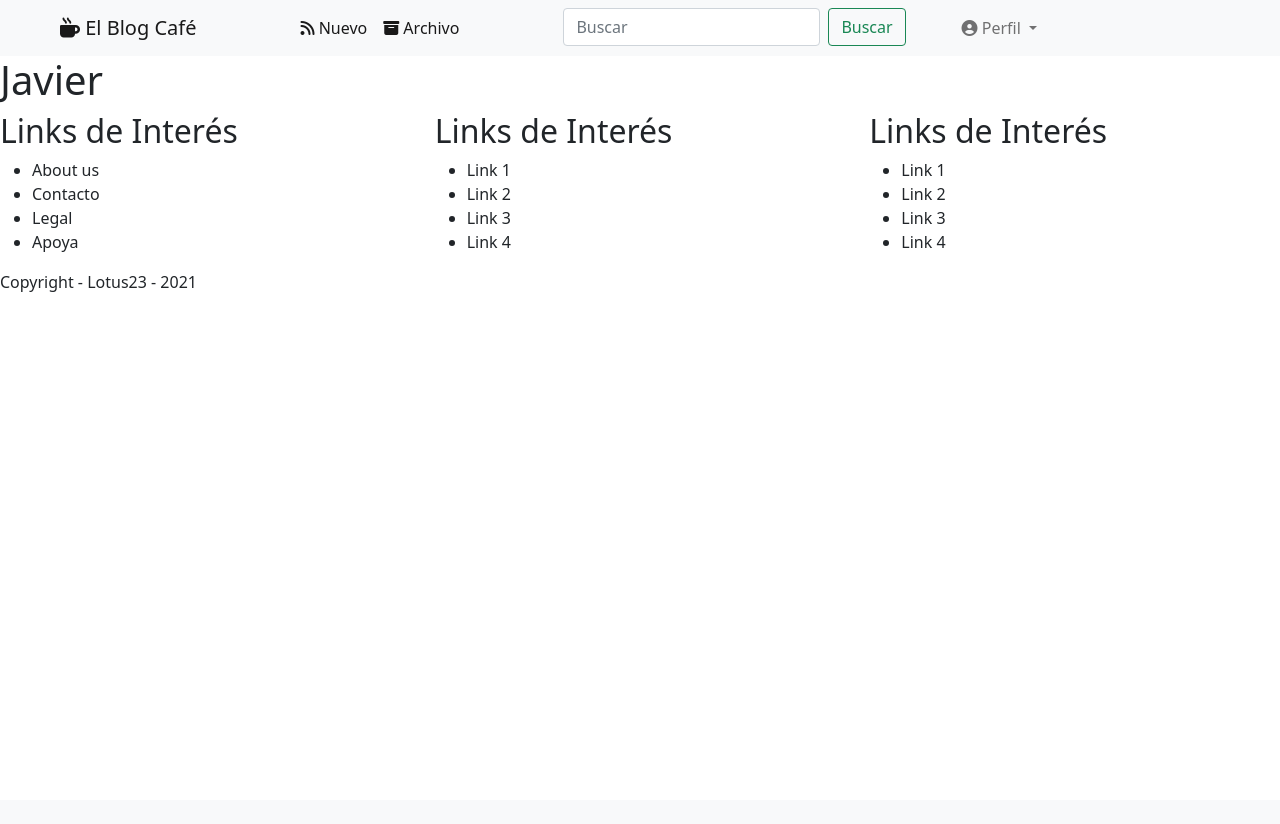
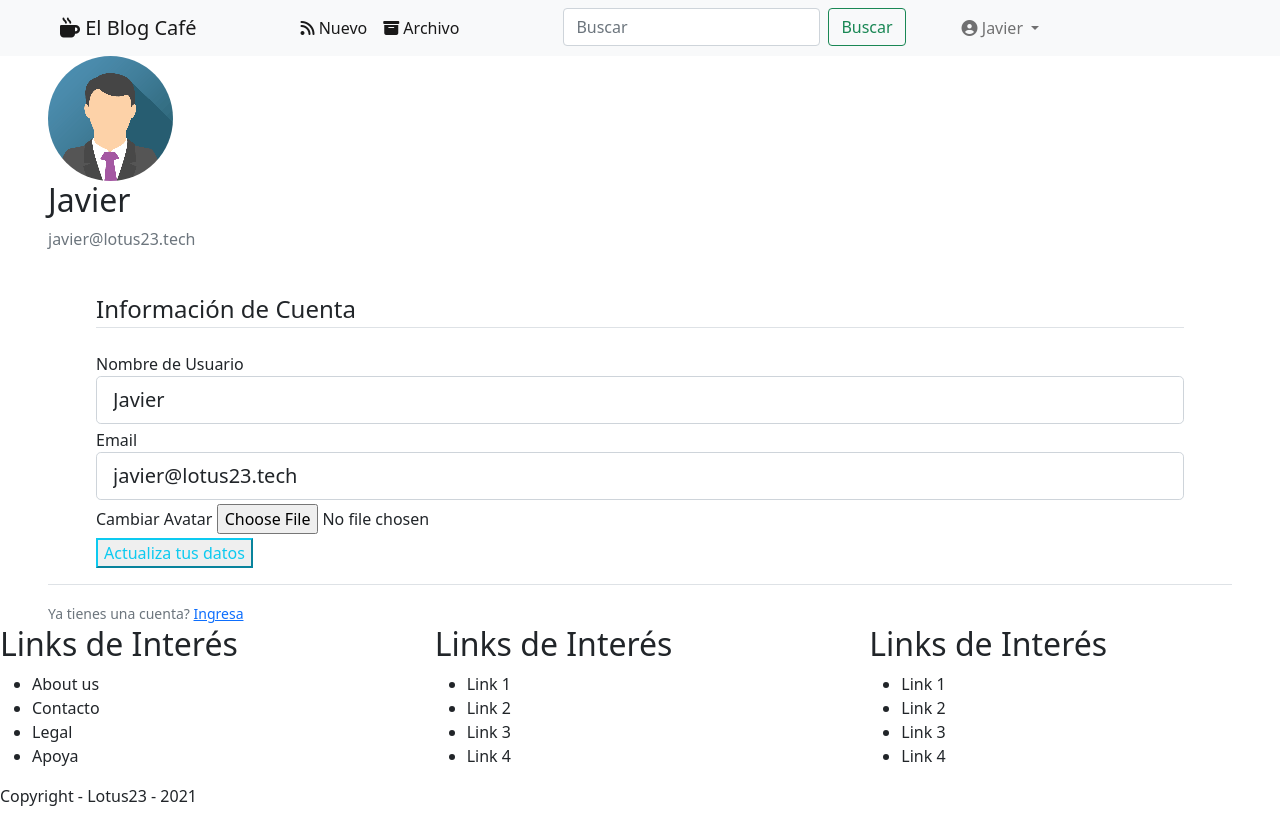
Before and after one commit to Lotus-23/el-blog-cafe, a Flask app: page /perfil in a window 1280 px wide. Before the commit the page ends 800 px from the top of that part, so only its background shows below. Run offline with Flask 2, Linux system fonts and the light colour scheme; the first user in the database is signed in; the page is wider than the window, and the part outside it is not shown; some libraries are stand-ins or nearby versions.

Commit message:
📸  Implementar actualizacion datos usuario

```diff
--- a/cafe/forms.py
+++ b/cafe/forms.py
@@ -1,4 +1,6 @@
 from flask_wtf import FlaskForm
+from flask_wtf.file import FileField, FileAllowed
+from flask_login import current_user
 from wtforms import StringField, PasswordField, SubmitField, BooleanField
 from wtforms.validators import DataRequired, Email, EqualTo, InputRequired, Length, ValidationError
 from wtforms.fields.html5 import EmailField
@@ -33,3 +35,23 @@ class FormularioLogin(FlaskForm):
     recuerdame = BooleanField('Recuérdame')
 
     enviar = SubmitField('Ingresar')
+
+class DataUpdateForm(FlaskForm):
+
+    usuario = StringField('Nombre de Usuario', validators=[InputRequired("Por favor ingrese su nombre de usuario"), Length(min=3, max=20)])
+    correo = EmailField('Email', validators=[InputRequired("Por favor ingrese su correo electrónico"), Email()])
+    imagen = FileField('Cambiar Avatar', validators=[FileAllowed(['jpg', 'png'])])
+
+    enviar = SubmitField('Actualiza tus datos')
+
+    def validate_usuario(self, usuario):
+        if usuario.data != current_user.usuario:
+            user = Usuario.query.filter_by(usuario=usuario.data).first()
+            if user:
+                raise ValidationError('Este nombre de usuario ya está en uso, por favor ingrese uno diferente')
+
+    def validate_correo(self, correo):
+        if correo.data != current_user.correo:
+            user = Usuario.query.filter_by(correo=correo.data).first()
+            if user:
+                raise ValidationError('Este correo electrónico ya está en uso, por favor ingrese uno diferente')
--- a/cafe/routes.py
+++ b/cafe/routes.py
@@ -1,6 +1,9 @@
+import os
+import secrets
+from PIL import Image
 from flask import render_template, url_for, flash, redirect, request
 from cafe import app, db, bcrypt
-from cafe.forms import FormularioRegistro, FormularioLogin
+from cafe.forms import FormularioRegistro, FormularioLogin, DataUpdateForm
 from cafe.models import Usuario, Post
 from flask_login import login_user, current_user, logout_user, login_required
 
@@ -65,7 +68,34 @@ def logout():
     logout_user()
     return redirect(url_for('blog'))
 
-@app.route('/perfil')
+def guardar_img(form_img):
+    random_hex = secrets.token_hex(16)
+    _, f_ext = os.path.splitext(form_img.filename)
+    img_fn = random_hex + f_ext
+    path_img = os.path.join(app.root_path, 'static/user_img', img_fn)
+    size = (125, 125)
+    i = Image.open(form_img)
+    i.thumbnail(size)
+    i.save(path_img)
+
+    return img_fn
+
+@app.route('/perfil', methods=['GET', 'POST'])
 @login_required
 def perfil():
-    return render_template('perfil.html', titulo='Perfil')
+    form = DataUpdateForm()
+    if form.validate_on_submit():
+        if form.imagen.data:
+            img_file = guardar_img(form.imagen.data)
+            current_user.avatar = img_file
+        current_user.usuario = form.usuario.data
+        current_user.correo = form.correo.data
+        db.session.commit()
+        flash('Su cuenta ha sido actualizada!', 'success')
+        return redirect(url_for('perfil'))
+    elif request.method == 'GET':
+        form.usuario.data = current_user.usuario
+        form.correo.data = current_user.correo
+
+    avatar = url_for('static', filename='user_img/'+current_user.avatar)
+    return render_template('perfil.html', titulo='Perfil', avatar=avatar, form=form)
--- a/cafe/templates/includes/nav.html
+++ b/cafe/templates/includes/nav.html
@@ -21,7 +21,7 @@
           {% if current_user.is_authenticated %}
           <li class="nav-item dropdown">
             <a class="nav-link dropdown-toggle" href="#" id="navbarDropdown" role="button" data-bs-toggle="dropdown" aria-expanded="false">
-                <i class="fas fa-user-circle"></i> Perfil
+                <i class="fas fa-user-circle"></i> {{ current_user.usuario}}
             </a>
             <ul class="dropdown-menu" aria-labelledby="navbarDropdown">
               <li><a class="dropdown-item" href="{{ url_for('perfil') }}"><i class="fas fa-user-circle"></i>Ver perfil</a></li>
--- a/cafe/templates/login.html
+++ b/cafe/templates/login.html
@@ -8,7 +8,7 @@
             <!-- CSRF Token -->
             {{ form.hidden_tag() }}
             <fieldset class="form-group">
-                <legend class="border-bottom mb-4">Registrate hoy!</legend>
+                <legend class="border-bottom mb-4">Ingresa tus credenciales</legend>
 
                 <div class="form-group">
                     {{ form.correo.label(class="form-control-label") }}
--- a/cafe/templates/perfil.html
+++ b/cafe/templates/perfil.html
@@ -1,5 +1,66 @@
 {% extends "base.html" %}
 
 {% block contenido %}
-    <h1>{{ current_user.usuario}}</h1>
+
+    <div class="content-section mx-5">
+        <div class="media">
+            <img src="{{ avatar }}" alt="" class="rounded-circle account-img">
+            <div class="media-body">
+                <h2 class="account-heading">{{ current_user.usuario}}</h2>
+                <p class="text-secondary">{{ current_user.correo}}</p>
+            </div>
+        </div>
+        <div class="content-section mx-5">
+            <form action="" method="POST" enctype="multipart/form-data">
+                <!-- CSRF Token -->
+                {{ form.hidden_tag() }}
+                <br class="form-group">
+                    <legend class="border-bottom mb-4">Información de Cuenta</legend>
+                    <div class="form-group my-1">
+                        {{ form.usuario.label(class="form-control-label") }}
+                        {% if form.usuario.errors %}
+                            {{ form.usuario(class="form-control form-control-lg is-invalid") }}
+                            <div class="invalid-feedback">
+                                {% for error in form.usuario.errors %}
+                                    <span>{{ error }}</span>
+                                {% endfor %}
+                            </div>
+                        {% else %}
+                            {{ form.usuario(class="form-control form-control-lg") }}
+                        {% endif %}
+                    </div>
+                    <div class="form-group my-1">
+                        {{ form.correo.label(class="form-control-label") }}
+                        {% if form.correo.errors %}
+                            {{ form.correo(class="form-control form-control-lg is-invalid") }}
+                            <div class="invalid-feedback">
+                                {% for error in form.correo.errors %}
+                                    <span>{{ error }}</span>
+                                {% endfor %}
+                            </div>
+                        {% else %}
+                            {{ form.correo(class="form-control form-control-lg") }}
+                        {% endif %}
+                    </div>
+                    <div class="form-group my-1">
+                        {{ form.imagen.label() }}
+                        {{ form.imagen(class="form-control-file") }}
+                        {% if form.imagen.errors %}
+                            {% for error in form.imagen.errors %}
+                                <span class="text-danger">{{ error }}</span></br>
+                            {% endfor %}
+                        {% endif %}
+                    </div>
+                </fieldset>
+                <div class="form-group mb-3">
+                    {{ form.enviar(class="bt btn-outline-info") }}
+                </div>
+            </form>
+        </div>
+        <div class="border-top pt-3">
+            <small class="text-muted">
+                Ya tienes una cuenta? <a class="me-2" href="{{ url_for('login') }}">Ingresa</a>
+            </small>
+        </div>
+    </div>
 {% endblock contenido %}
```
Also changed, not shown: cafe/site.db, cafe/static/user_img/642f73ce75cfddd1792d346f6aab8662.jpg (added), cafe/static/user_img/b86ef5dafde2ef8b26ebfb4c7f428678.png (added), cafe/static/user_img/default.jpg (added).
